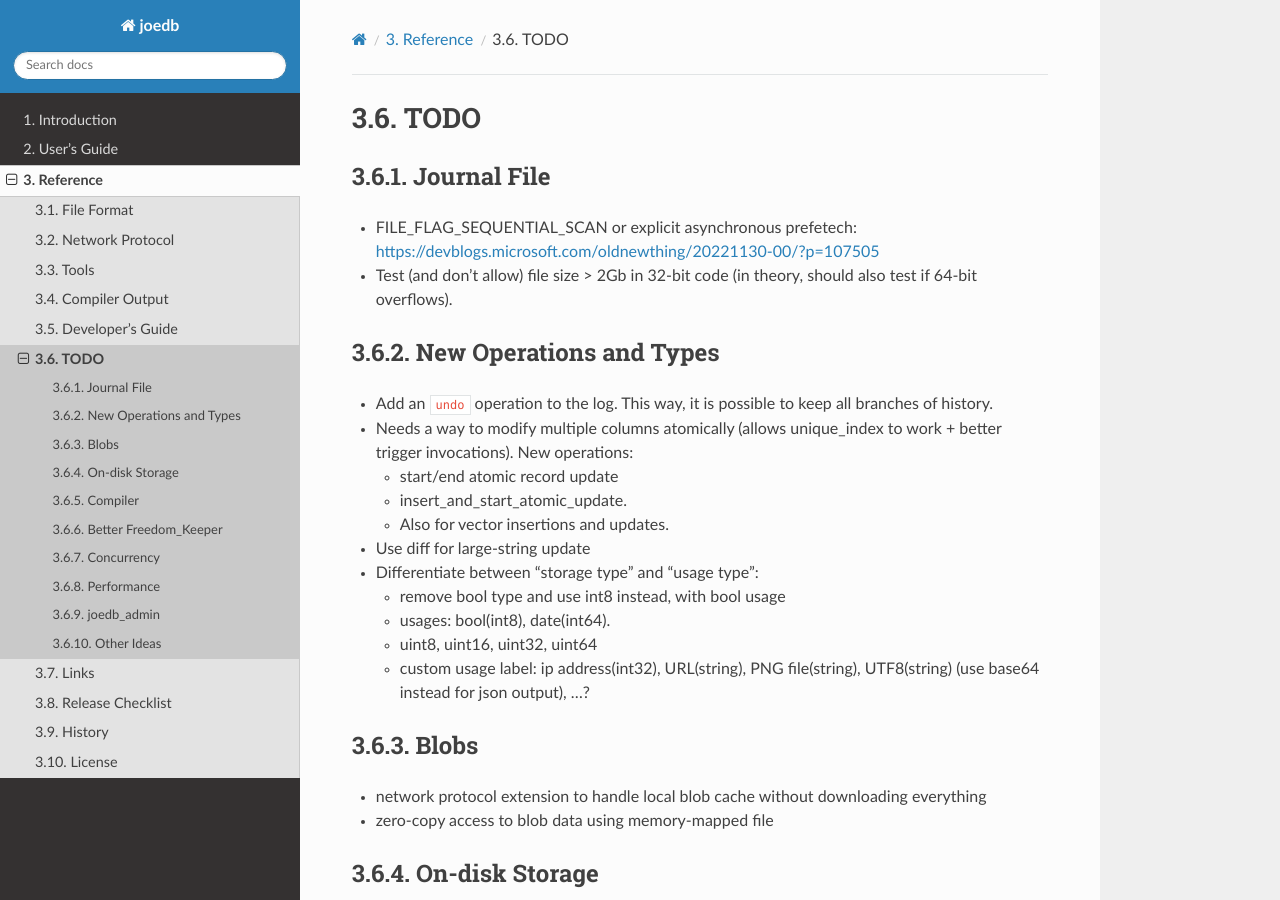
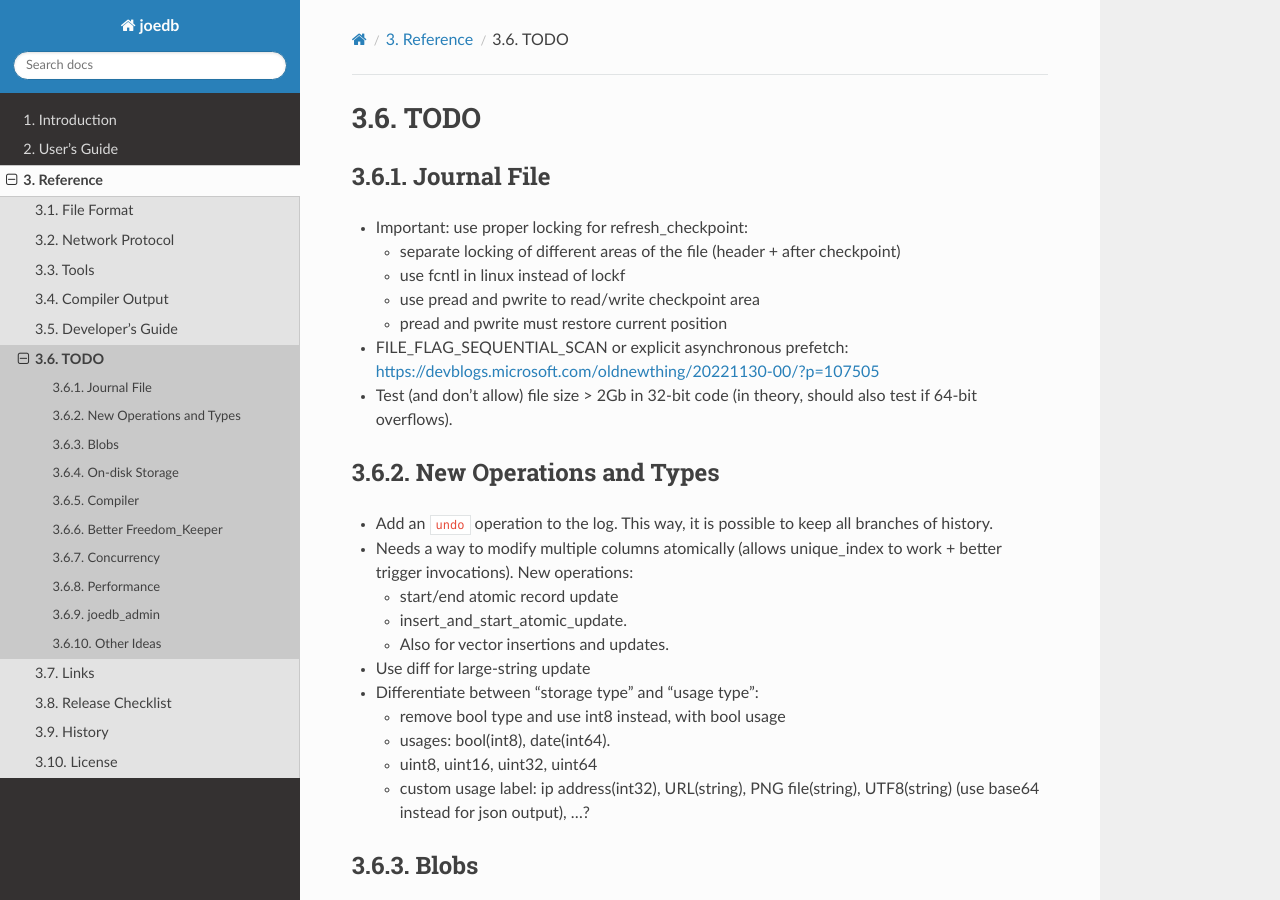
Before and after one commit to Remi-Coulom/joedb, a Sphinx documentation site: the page built from doc/source/todo.rst, in a window 1280 px wide and 900 px high. Built offline with Sphinx 7.4.7 and the Read the Docs theme 2.0.0, drawn with Linux system fonts in a browser that asks for light colours; formulas are drawn with MathJax 3.

Commit message:
todo: nicer refresh_checkpoint

```diff
--- a/doc/source/todo.rst
+++ b/doc/source/todo.rst
@@ -3,7 +3,14 @@ TODO
 
 Journal File
 ------------
-- FILE_FLAG_SEQUENTIAL_SCAN or explicit asynchronous prefetech: https://devblogs.microsoft.com/oldnewthing/20221130-00/?p=107505
+- Important: use proper locking for refresh_checkpoint:
+
+  - separate locking of different areas of the file (header + after checkpoint)
+  - use fcntl in linux instead of lockf
+  - use pread and pwrite to read/write checkpoint area
+  - pread and pwrite must restore current position
+
+- FILE_FLAG_SEQUENTIAL_SCAN or explicit asynchronous prefetch: https://devblogs.microsoft.com/oldnewthing/20221130-00/?p=107505
 - Test (and don't allow) file size > 2Gb in 32-bit code (in theory, should also test if 64-bit overflows).
 
 New Operations and Types
```
